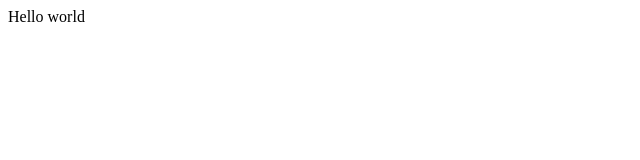
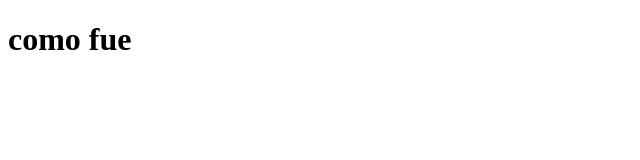
Before and after one commit to Z3rohero/pagina, a plain HTML site: page index.html in a window 1280 px wide. Shown: the whole page, without its empty margins (0-640 px from the left). Drawn offline with Linux system fonts and the light colour scheme.

Commit message:
se realizo

```diff
--- a/index.html
+++ b/index.html
@@ -9,7 +9,7 @@
 </head>
 
 <body>
-  Hello world
+  <h1>como fue<h1>
   <script src="script.js"></script>
 
  <!--
```
